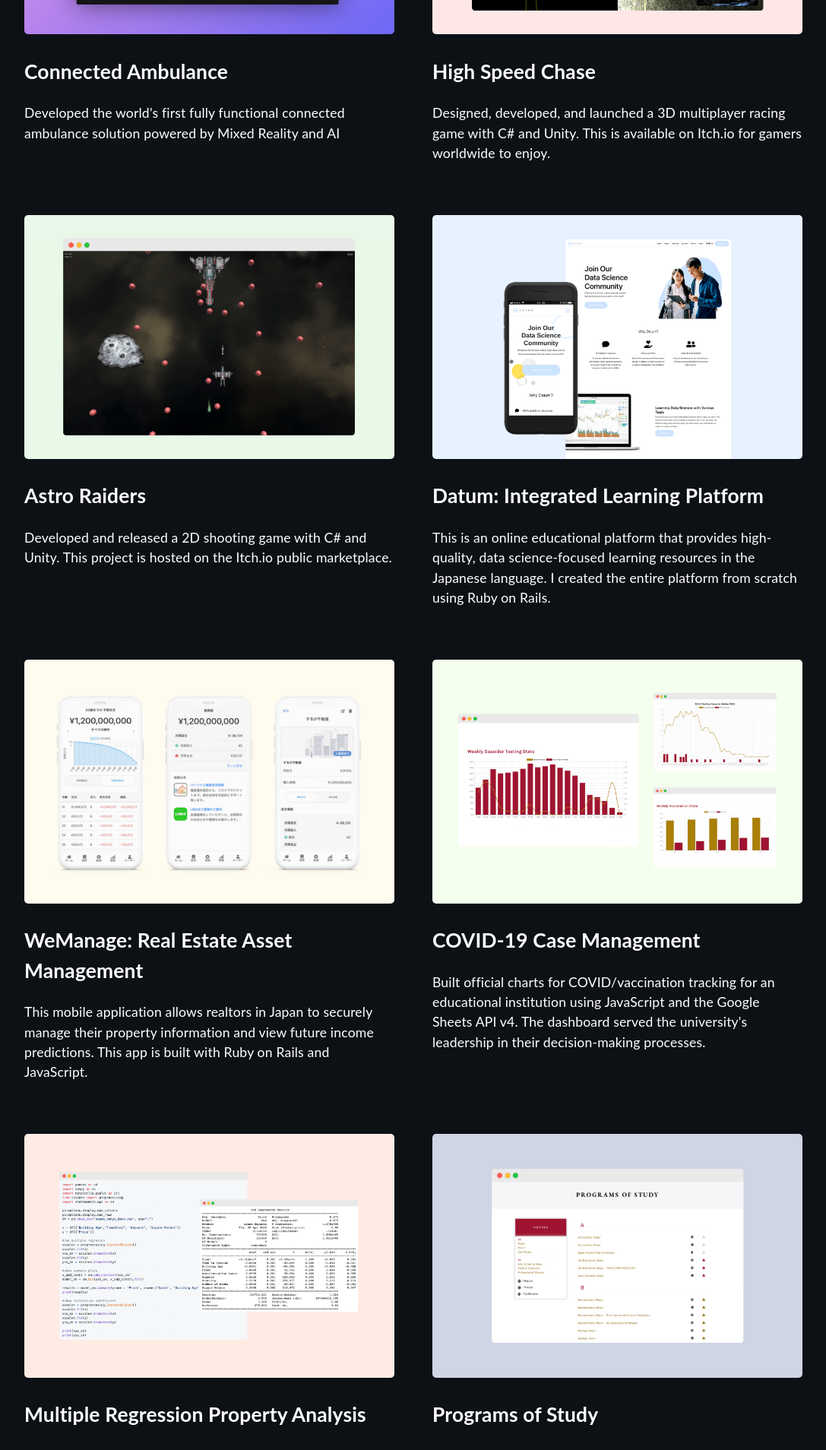
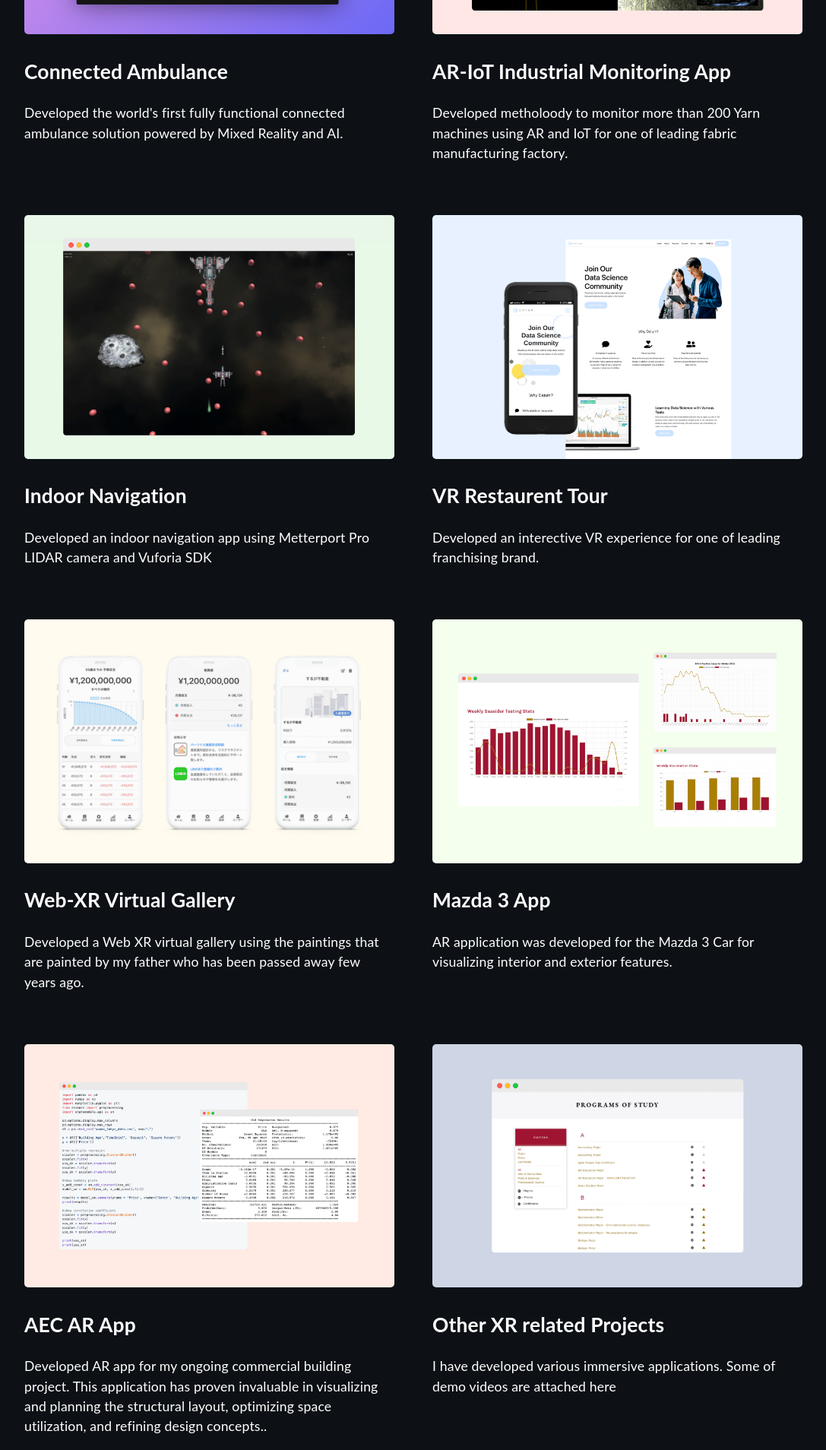
Before and after one commit to Sadev-Kalubowila/Portfolio, a React (Create React App) app: page / in a window 1280 px wide. Shown: the part 3500-5408 px from the top of the page at 76% size, without its empty margins (96-1183 px from the left). Built offline with nearby package versions, Linux system fonts and the light colour scheme.

Commit message:
Update Project

```diff
--- a/src/components/Project.tsx
+++ b/src/components/Project.tsx
@@ -14,47 +14,47 @@ import '../assets/styles/Project.scss';
 function Project() {
     return(
     <div className="projects-container" id="projects">
-        <h1>Personal Projects</h1>
+        <h1>Projects</h1>
         <div className="projects-grid">
             <div className="project">
                 <a href="https://drive.google.com/file/d/1GwLlF2PULSlqSd8uQUDLWd2mPeCgO2Or/view" target="_blank" rel="noreferrer"><img src={mock10} className="zoom" alt="thumbnail" width="100%"/></a>
                 <a href="https://drive.google.com/file/d/1GwLlF2PULSlqSd8uQUDLWd2mPeCgO2Or/view" target="_blank" rel="noreferrer"><h2>Connected Ambulance</h2></a>
-                <p>Developed the world's first fully functional connected ambulance solution powered by Mixed Reality and AI</p>
+                <p>Developed the world's first fully functional connected ambulance solution powered by Mixed Reality and AI.</p>
             </div>
             <div className="project">
-                <a href="https://yujisatojr.itch.io/highspeedchase" target="_blank" rel="noreferrer"><img src={mock09} className="zoom" alt="thumbnail" width="100%"/></a>
-                <a href="https://yujisatojr.itch.io/highspeedchase" target="_blank" rel="noreferrer"><h2>High Speed Chase</h2></a>
-                <p>Designed, developed, and launched a 3D multiplayer racing game with C# and Unity. This is available on Itch.io for gamers worldwide to enjoy.</p>
+                <a href="https://drive.google.com/file/d/1Inx8khapuG4iSa_fdsTtBgMF5FewwgvM/view" target="_blank" rel="noreferrer"><img src={mock09} className="zoom" alt="thumbnail" width="100%"/></a>
+                <a href="https://drive.google.com/file/d/1Inx8khapuG4iSa_fdsTtBgMF5FewwgvM/view" target="_blank" rel="noreferrer"><h2> AR-IoT Industrial Monitoring App</h2></a>
+                <p>Developed metholoody to monitor more than 200 Yarn machines using AR and IoT for one of leading fabric manufacturing factory.</p>
             </div>
             <div className="project">
-                <a href="https://yujisatojr.itch.io/spacecraft" target="_blank" rel="noreferrer"><img src={mock08} className="zoom" alt="thumbnail" width="100%"/></a>
-                <a href="https://yujisatojr.itch.io/spacecraft" target="_blank" rel="noreferrer"><h2>Astro Raiders</h2></a>
-                <p>Developed and released a 2D shooting game with C# and Unity. This project is hosted on the Itch.io public marketplace.</p>
+                <a href="https://drive.google.com/file/d/1VIAsQQQbJIb_u29tocOb6LLBrnBjkgW7/view?usp=sharing" target="_blank" rel="noreferrer"><img src={mock08} className="zoom" alt="thumbnail" width="100%"/></a>
+                <a href="https://drive.google.com/file/d/1VIAsQQQbJIb_u29tocOb6LLBrnBjkgW7/view?usp=sharing" target="_blank" rel="noreferrer"><h2>Indoor Navigation</h2></a>
+                <p>Developed an indoor navigation app using Metterport Pro LIDAR camera and Vuforia SDK</p>
             </div>
             <div className="project">
-                <a href="https://www.datumlearn.com/" target="_blank" rel="noreferrer"><img src={mock07} className="zoom" alt="thumbnail" width="100%"/></a>
-                <a href="https://www.datumlearn.com/" target="_blank" rel="noreferrer"><h2>Datum: Integrated Learning Platform</h2></a>
-                <p>This is an online educational platform that provides high-quality, data science-focused learning resources in the Japanese language. I created the entire platform from scratch using Ruby on Rails.</p>
+                <a href="https://drive.google.com/file/d/1vHayOYm1Ct-z1nT4CApUJBH5ZEd-jzbR/view?usp=sharing" target="_blank" rel="noreferrer"><img src={mock07} className="zoom" alt="thumbnail" width="100%"/></a>
+                <a href="https://drive.google.com/file/d/1vHayOYm1Ct-z1nT4CApUJBH5ZEd-jzbR/view?usp=sharing" target="_blank" rel="noreferrer"><h2>VR Restaurent Tour</h2></a>
+                <p>Developed an interective VR experience for one of leading franchising brand.</p>
             </div>
             <div className="project">
-                <a href="http://www.wemanage.jp/" target="_blank" rel="noreferrer"><img src={mock06} className="zoom" alt="thumbnail" width="100%"/></a>
-                <a href="http://www.wemanage.jp/" target="_blank" rel="noreferrer"><h2>WeManage: Real Estate Asset Management</h2></a>
-                <p>This mobile application allows realtors in Japan to securely manage their property information and view future income predictions. This app is built with Ruby on Rails and JavaScript.</p>
+                <a href="https://drive.google.com/file/d/1jkJN9I3TfDkkyQTAKpR6Y0nRy8w1XNgL/view?usp=sharing" target="_blank" rel="noreferrer"><img src={mock06} className="zoom" alt="thumbnail" width="100%"/></a>
+                <a href="https://drive.google.com/file/d/1jkJN9I3TfDkkyQTAKpR6Y0nRy8w1XNgL/view?usp=sharing" target="_blank" rel="noreferrer"><h2>Web-XR Virtual Gallery</h2></a>
+                <p>Developed a Web XR virtual gallery using the paintings that are painted by my father who has been passed away few years ago.</p>
             </div>
             <div className="project">
-                <a href="https://www.byuh.edu/covid-19-case-management" target="_blank" rel="noreferrer"><img src={mock05} className="zoom" alt="thumbnail" width="100%"/></a>
-                <a href="https://www.byuh.edu/covid-19-case-management" target="_blank" rel="noreferrer"><h2>COVID-19 Case Management</h2></a>
-                <p>Built official charts for COVID/vaccination tracking for an educational institution using JavaScript and the Google Sheets API v4. The dashboard served the university's leadership in their decision-making processes.</p>
+                <a href="https://drive.google.com/file/d/1XfzY75tKHYtTCGAqQe2eQuZ2gzsT0Vpg/view?usp=sharing" target="_blank" rel="noreferrer"><img src={mock05} className="zoom" alt="thumbnail" width="100%"/></a>
+                <a href="https://drive.google.com/file/d/1XfzY75tKHYtTCGAqQe2eQuZ2gzsT0Vpg/view?usp=sharing" target="_blank" rel="noreferrer"><h2>Mazda 3 App</h2></a>
+                <p>AR application was developed for the Mazda 3 Car for visualizing interior and exterior features.</p>
             </div>
             <div className="project">
-                <a href="https://github.com/yujisatojr/multi-reg-analysis" target="_blank" rel="noreferrer"><img src={mock04} className="zoom" alt="thumbnail" width="100%"/></a>
-                <a href="https://github.com/yujisatojr/multi-reg-analysis" target="_blank" rel="noreferrer"><h2>Multiple Regression Property Analysis</h2></a>
-                <p>Analyzed the real estate market in Japan and predicted property prices by implementing statistical methods such as OLS and multi-regression analysis. This project leveraged Python and various libraries such as Pandas, NumPy, Matplotlib, and Scikit-Learn.</p>
+                <a href="https://drive.google.com/file/d/1M9EOlroY0dbNTqPo8014_EiBnl46PO7i/view?usp=sharing" target="_blank" rel="noreferrer"><img src={mock04} className="zoom" alt="thumbnail" width="100%"/></a>
+                <a href="https://drive.google.com/file/d/1M9EOlroY0dbNTqPo8014_EiBnl46PO7i/view?usp=sharing" target="_blank" rel="noreferrer"><h2>AEC AR App</h2></a>
+                <p>Developed  AR app for my ongoing commercial building project. This application has proven invaluable in visualizing and planning the structural layout, optimizing space utilization, and refining design concepts..</p>
             </div>
             <div className="project">
-                <a href="https://holokai.byuh.edu/programs-of-study" target="_blank" rel="noreferrer"><img src={mock03} className="zoom" alt="thumbnail" width="100%"/></a>
-                <a href="https://holokai.byuh.edu/programs-of-study" target="_blank" rel="noreferrer"><h2>Programs of Study</h2></a>
-                <p>Designed and developed a custom component for a CMS-based platform (e.g., 'Brightspot') using Java, Handlebars, and LESS. University students can find their majors of interest through this module.</p>
+                <a href="https://drive.google.com/file/d/1BgOi9KtKPp17k8s64brds7odN8EmPonJ/view?usp=sharing" target="_blank" rel="noreferrer"><img src={mock03} className="zoom" alt="thumbnail" width="100%"/></a>
+                <a href="https://drive.google.com/file/d/1BgOi9KtKPp17k8s64brds7odN8EmPonJ/view?usp=sharing" target="_blank" rel="noreferrer"><h2>Other XR related Projects</h2></a>
+                <p>I have developed various immersive applications. Some of demo videos are attached here</p>
             </div>
             <div className="project">
                 <a href="https://hookele.byuh.edu/transfer-evaluation-guidelines-and-matrix" target="_blank" rel="noreferrer"><img src={mock02} className="zoom" alt="thumbnail" width="100%"/></a>
```
